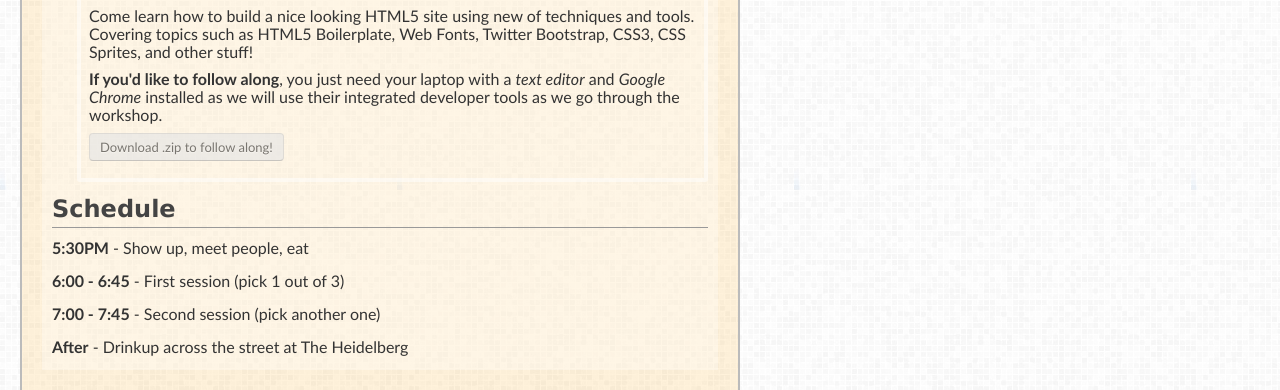
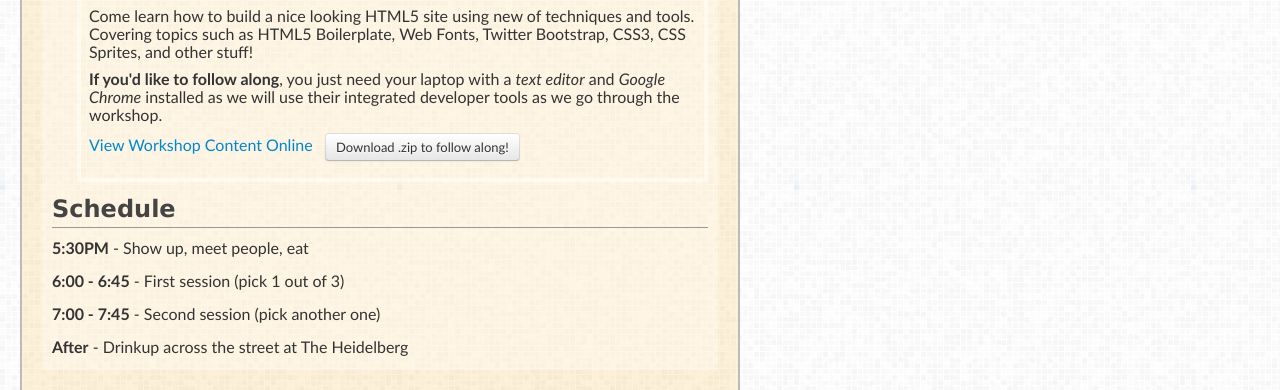
Before and after one commit to devcomo/workshop-content, a plain HTML site: page index.html in a window 1280 px wide. Shown: the part 1098-1488 px from the top of the page. Drawn offline with Linux system fonts and the light colour scheme.

Commit message:
update links

```diff
--- a/index.html
+++ b/index.html
@@ -119,7 +119,8 @@
             <br />
           </p>
           <p>
-            <a href='#' disabled class='btn' title='Brian is working on putting the files together.  I swear they will be ready before Wednesday.'>Download .zip to follow along!</a>
+            <a href='http://bgrins.github.com/html5-workshop/'>View Workshop Content Online</a> &nbsp;
+            <a href='https://github.com/bgrins/html5-workshop/zipball/master' class='btn'>Download .zip to follow along!</a>
           </p>
         </li>
       </ul>
```
